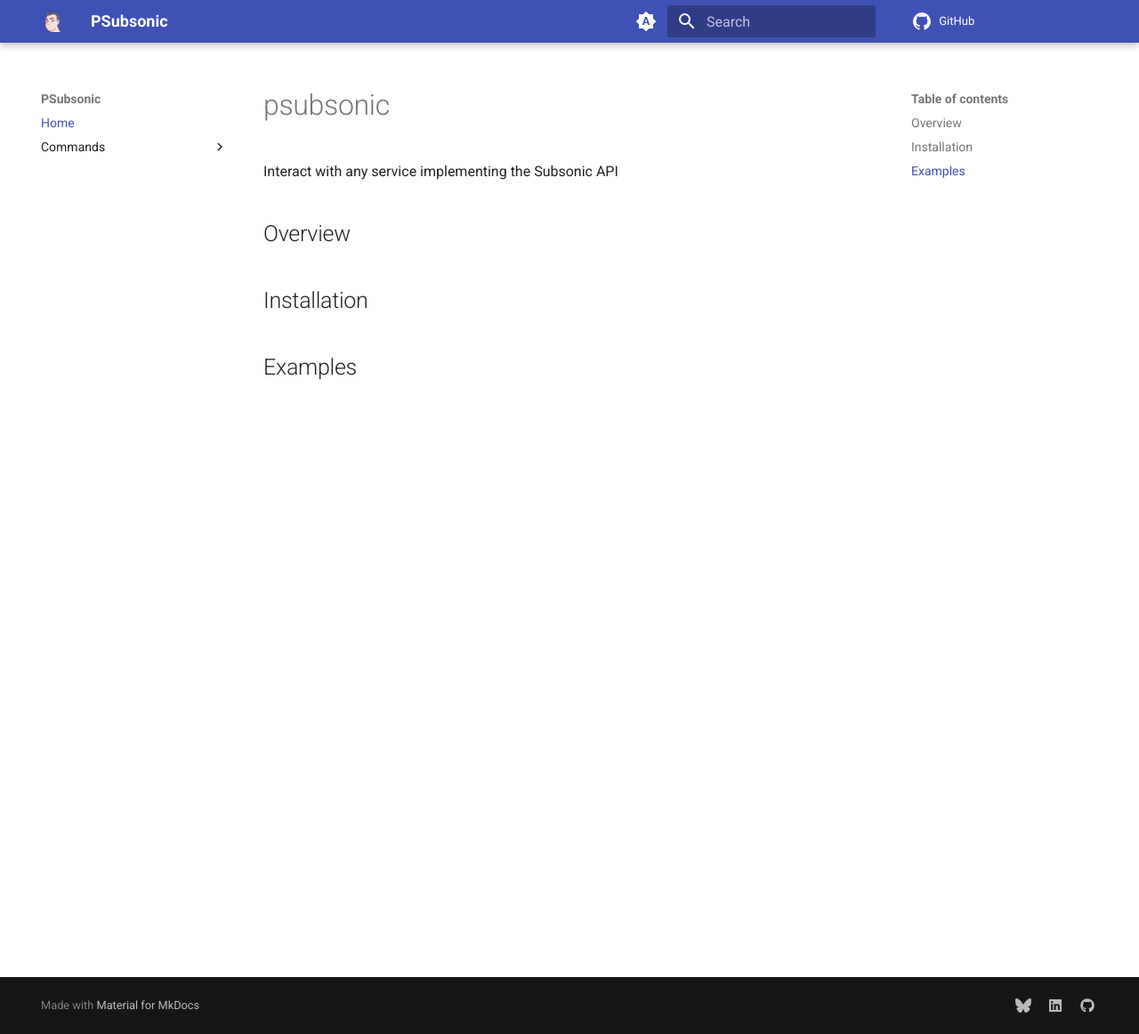
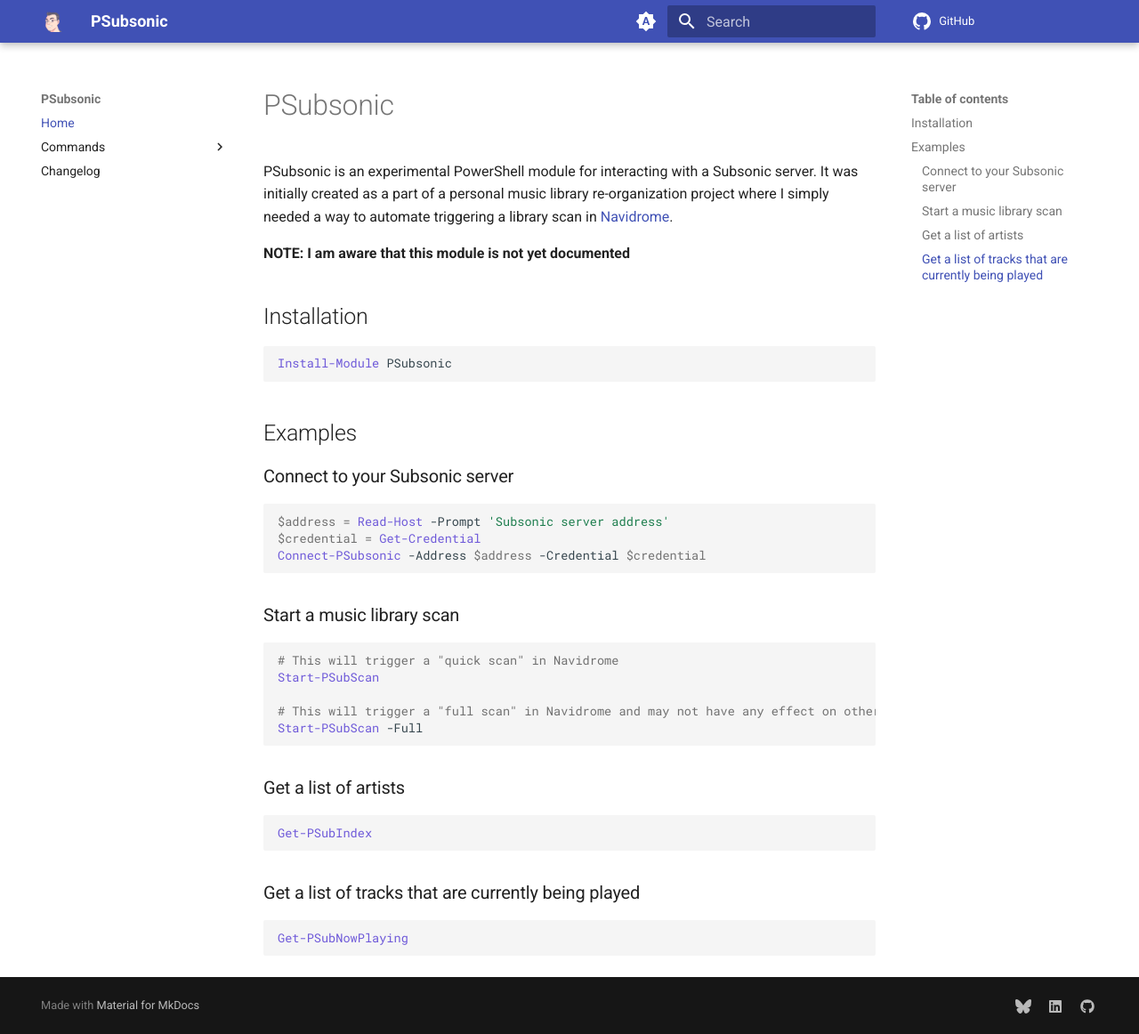
Before and after one commit to joshooaj/PSubsonic, an MkDocs documentation site: the page built from docs/README.md, in a window 1280 px wide and 1162 px high. Shown: the whole window at 89% size. Built offline with MkDocs 1.6.1 and Material for MkDocs 9.7.7, drawn with Linux system fonts in a browser that asks for light colours; comment, search, counter and statistics services are not loaded.

Commit message:
chore: Update docs and bump version

````diff
--- a/docs/README.md
+++ b/docs/README.md
@@ -1,9 +1,46 @@
-# psubsonic
+# PSubsonic
 
-Interact with any service implementing the Subsonic API
+PSubsonic is an experimental PowerShell module for interacting with a Subsonic
+server. It was initially created as a part of a personal music library
+re-organization project where I simply needed a way to automate triggering a
+library scan in [Navidrome](https://github.com/navidrome/navidrome).
 
-## Overview
+**NOTE: I am aware that this module is not yet documented**
 
 ## Installation
 
+```powershell
+Install-Module PSubsonic
+```
+
 ## Examples
+
+### Connect to your Subsonic server
+
+```powershell
+$address = Read-Host -Prompt 'Subsonic server address'
+$credential = Get-Credential
+Connect-PSubsonic -Address $address -Credential $credential
+```
+
+### Start a music library scan
+
+```powershell
+# This will trigger a "quick scan" in Navidrome
+Start-PSubScan
+
+# This will trigger a "full scan" in Navidrome and may not have any effect on other apps.
+Start-PSubScan -Full
+```
+
+### Get a list of artists
+
+```powershell
+Get-PSubIndex
+```
+
+### Get a list of tracks that are currently being played
+
+```powershell
+Get-PSubNowPlaying
+```
--- a/mkdocs.yml
+++ b/mkdocs.yml
@@ -81,3 +81,4 @@
   - Home: README.md
   - Commands:
     - ... | flat | en-US/*.md
+  - Changelog: CHANGELOG.md
````
Also changed, not shown: docs/CHANGELOG.md (renamed from CHANGELOG.md, +9 -1 lines), 1 other file.
